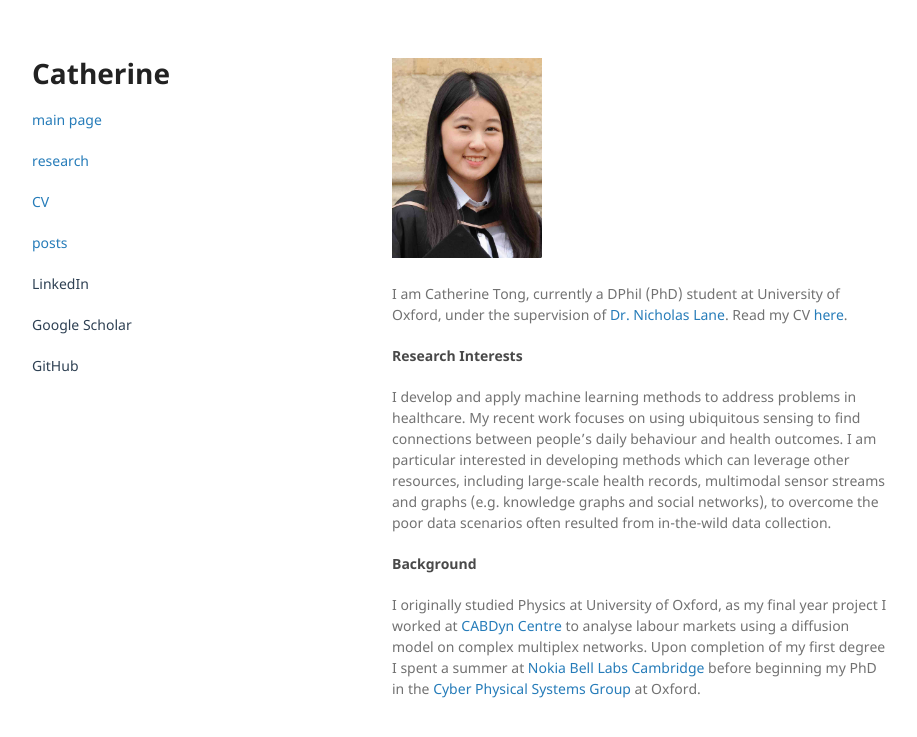
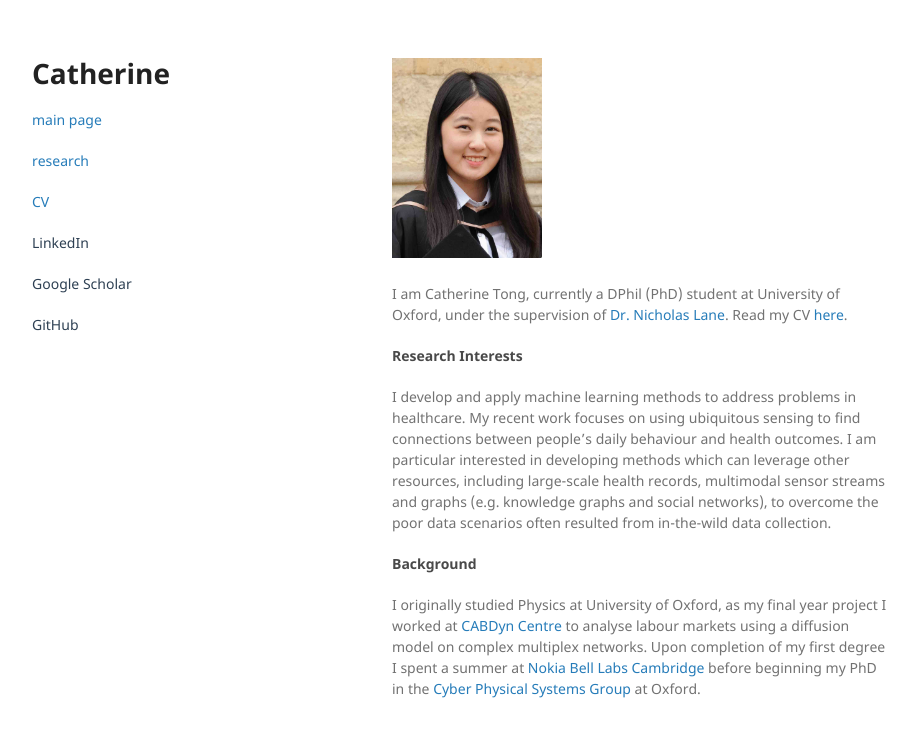
Before and after one commit to egctong/egctong.github.io, a Jekyll site: the page built from index.md, in a window 1280 px wide. Shown: the top 737 px of the page, without its empty margins (178-1095 px from the left). Built offline with Jekyll 4.4.1, drawn with Linux system fonts in a browser that asks for light colours.

Commit message:
Update default.html
left column

```diff
--- a/_layouts/default.html
+++ b/_layouts/default.html
@@ -19,11 +19,11 @@
         <!-- <h2>Projects</h2> -->
         <p class="view"><a href="https://egctong.github.io">main page</a></p>
         <p class="view"><a href="https://egctong.github.io/research/research_index.html">research</a></p>
-        <p class="view"><a href="https://egctong.github.io/cv/cv_index.html">CV</a></p>
-        <p class="view"><a href="https://egctong.github.io/posts/posts_index.html">posts</a></p>
+        <p class="view"><a href="https://egctong.github.io/cv/Catherine.pdf">CV</a> <br> </p>
         <p class="view"><a href="https://www.linkedin.com/in/tongcatherine/" style="color:#2E4053">LinkedIn</a></p>
         <p class="view"><a href="https://scholar.google.com/citations?user=nfv_AZoAAAAJ&hl=en" style="color:#2E4053">Google Scholar</a></p>
 
+         <!-- p class="view"><a href="https://egctong.github.io/posts/posts_index.html">posts</a></p> -->
         <!-- <p class="view"><a href="/blog/papers/nn_models/model_summary.html">Papers</a></p> -->
         <!-- <h2>Book and Code Reviews</h2> -->
         <!-- <p class="view"><a href="{{ site.github.owner_url }}">Books</a></p>
```
